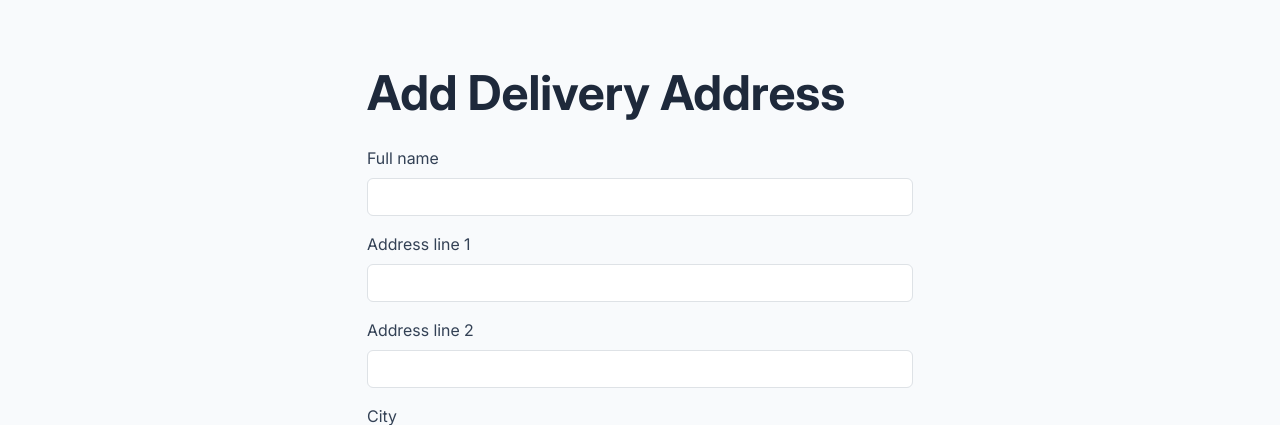
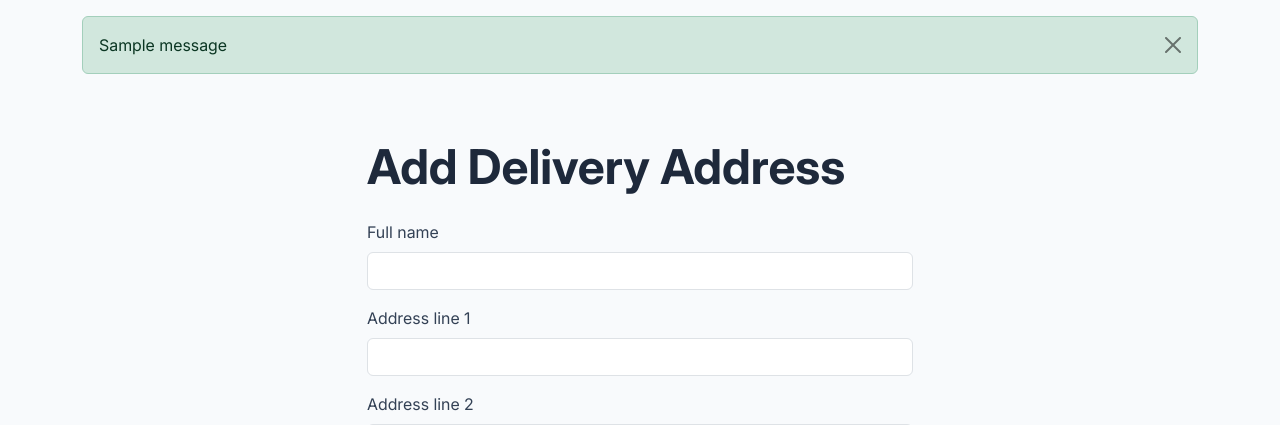
Before and after one commit to ShvetsViktor/kitesurf-store, a Django app: page /accounts/addresses/add/ in a window 1280 px wide. Shown: the part 75-500 px from the top of the page. Run offline with Django 5.2, Linux system fonts and the light colour scheme; a user stored in the database is signed in; tables that the repository leaves empty hold one stand-in row (values such as "Sample post"); one stand-in notice (Sample message) is shown.

Commit message:
feat: display Django messages with Bootstrap styling

```diff
--- a/templates/base.html
+++ b/templates/base.html
@@ -40,7 +40,25 @@
         class="container mt-3"
         role="status"
         aria-live="polite"
-    ></div>
+    >
+        {% if messages %}
+            {% for message in messages %}
+                <div
+                    class="alert alert-{{ message.tags }} alert-dismissible fade show"
+                    role="alert"
+                >
+                    {{ message }}
+
+                    <button
+                        type="button"
+                        class="btn-close"
+                        data-bs-dismiss="alert"
+                        aria-label="Close"
+                    ></button>
+                </div>
+            {% endfor %}
+        {% endif %}
+    </div>
 
     <main id="main-content" class="flex-grow-1">
         {% block content %}
```
